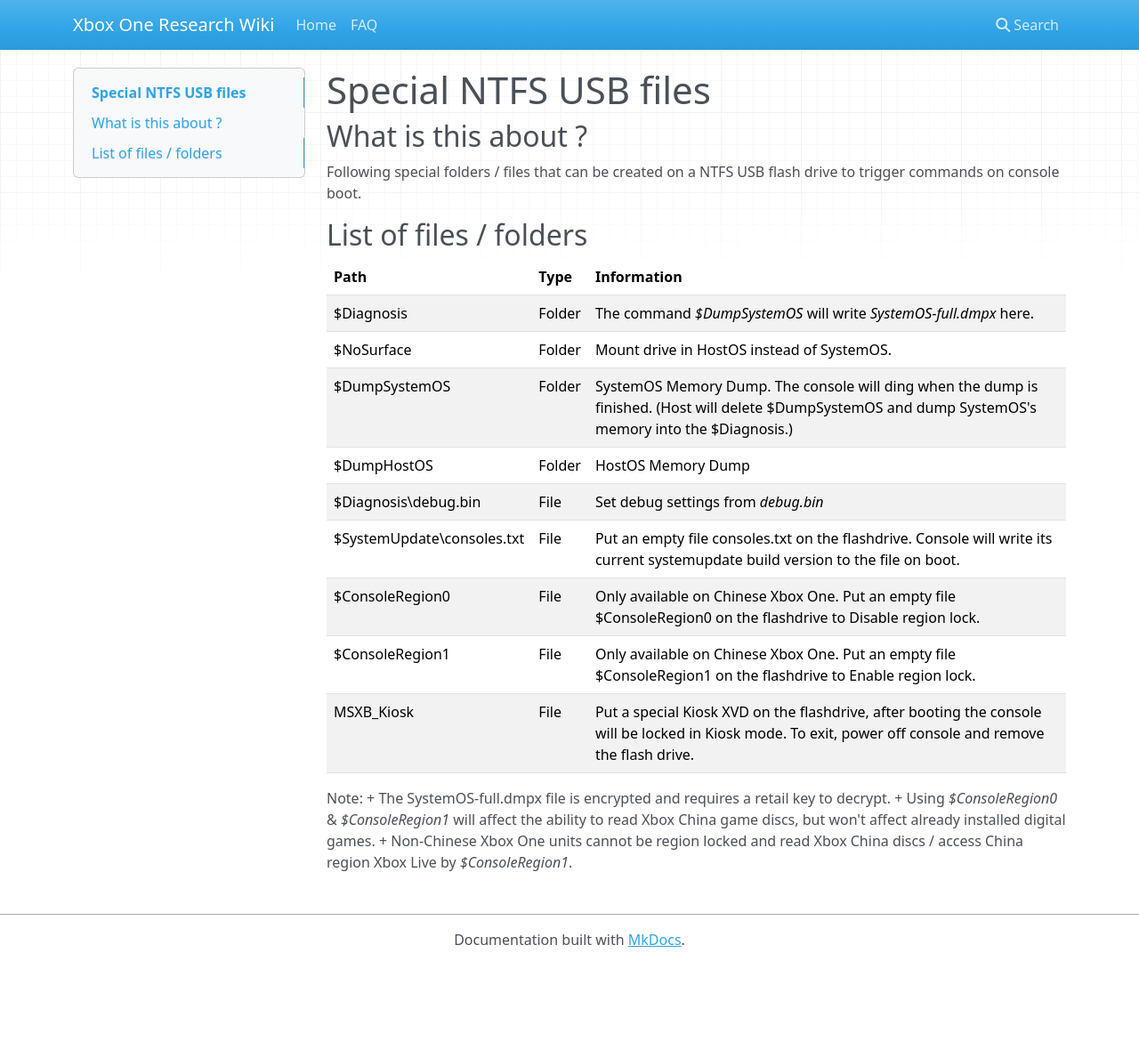
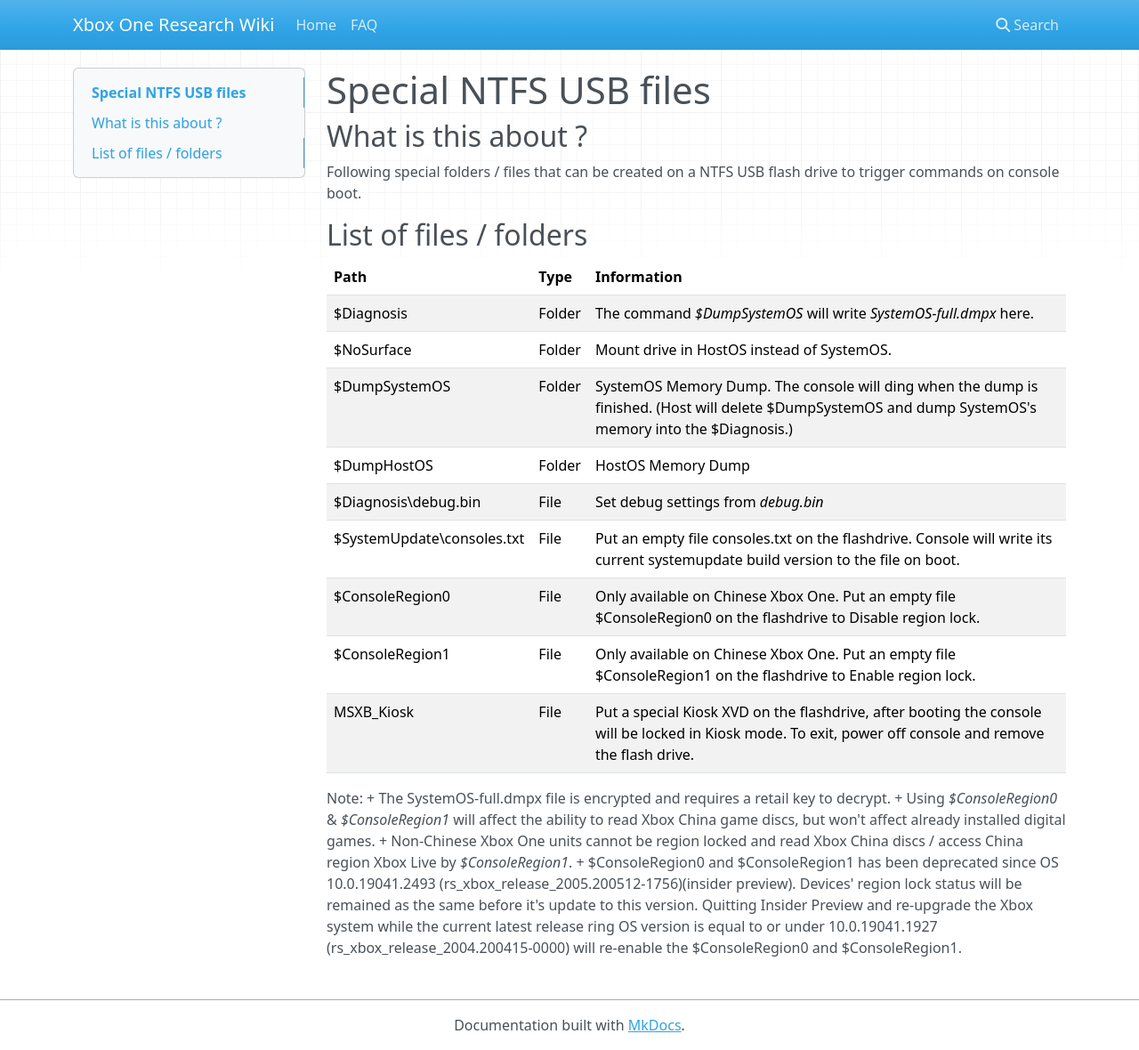
Before and after one commit to xboxoneresearch/wiki, an MkDocs documentation site: the page built from docs/special-ntfs-usb-files.md, in a window 1280 px wide and 1180 px high. Shown: the whole window at 89% size. Built offline with MkDocs 1.6.1, drawn with Linux system fonts in a browser that asks for light colours; nearby versions of some CDN libraries.

Commit message:
Update special-ntfs-usb-files.md (#3)
Special new updates in insiders. $ConsoleRegion0 and $ConsoleRegion has been deprecated.

* Updates special-ntfs-usb-files.md

```diff
--- a/docs/special-ntfs-usb-files.md
+++ b/docs/special-ntfs-usb-files.md
@@ -26,3 +26,4 @@
 to decrypt.
 + Using *$ConsoleRegion0* & *$ConsoleRegion1* will affect the ability to read Xbox China game discs, but won't affect already installed digital games.
 + Non-Chinese Xbox One units cannot be region locked and read Xbox China discs / access China region Xbox Live by *$ConsoleRegion1*.
++ $ConsoleRegion0 and $ConsoleRegion1 has been deprecated since OS 10.0.19041.2493 (rs_xbox_release_2005.200512-1756)(insider preview). Devices' region lock status will be remained as the same before it's update to this version. Quitting Insider Preview and re-upgrade the Xbox system while the current latest release ring OS version is equal to or under 10.0.19041.1927 (rs_xbox_release_2004.200415-0000) will re-enable the $ConsoleRegion0 and $ConsoleRegion1.
```
